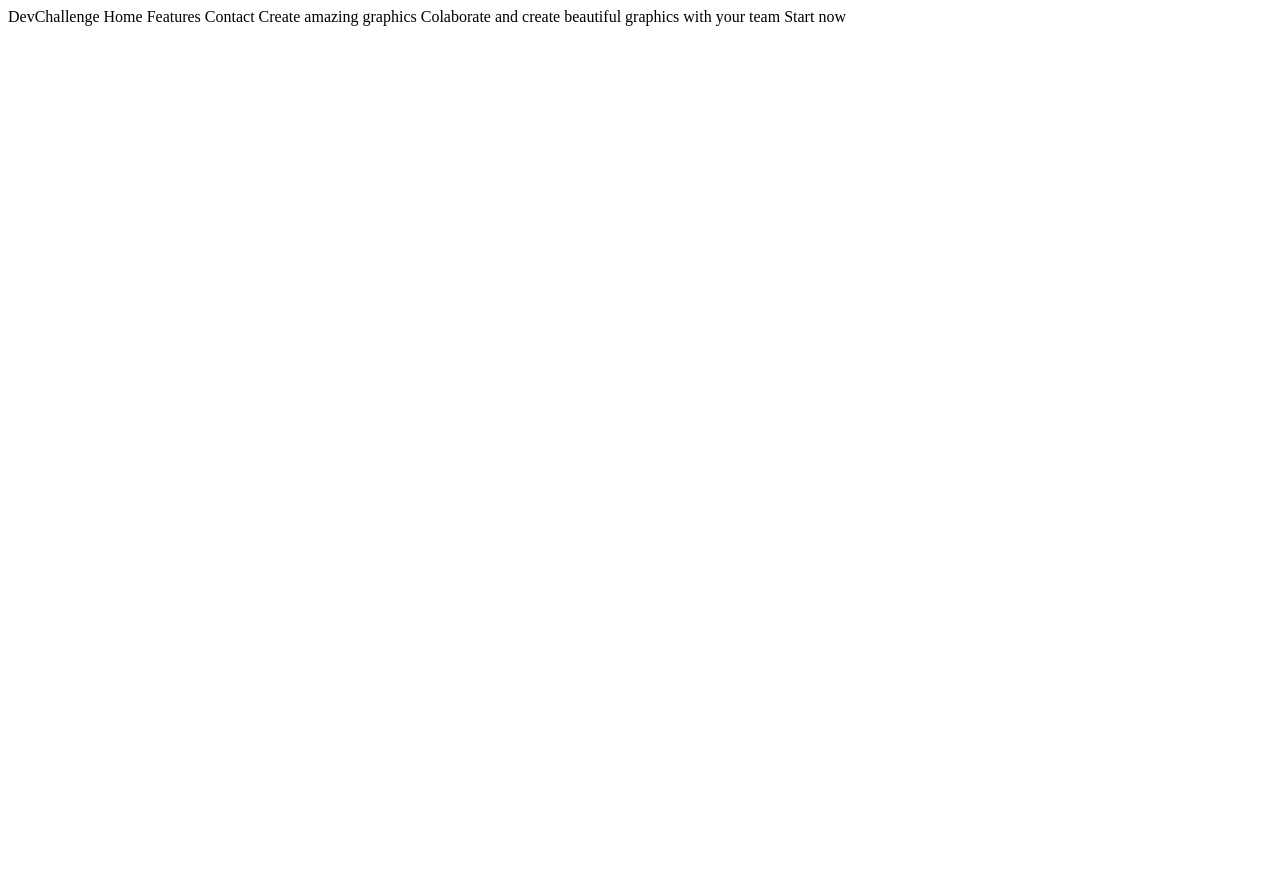
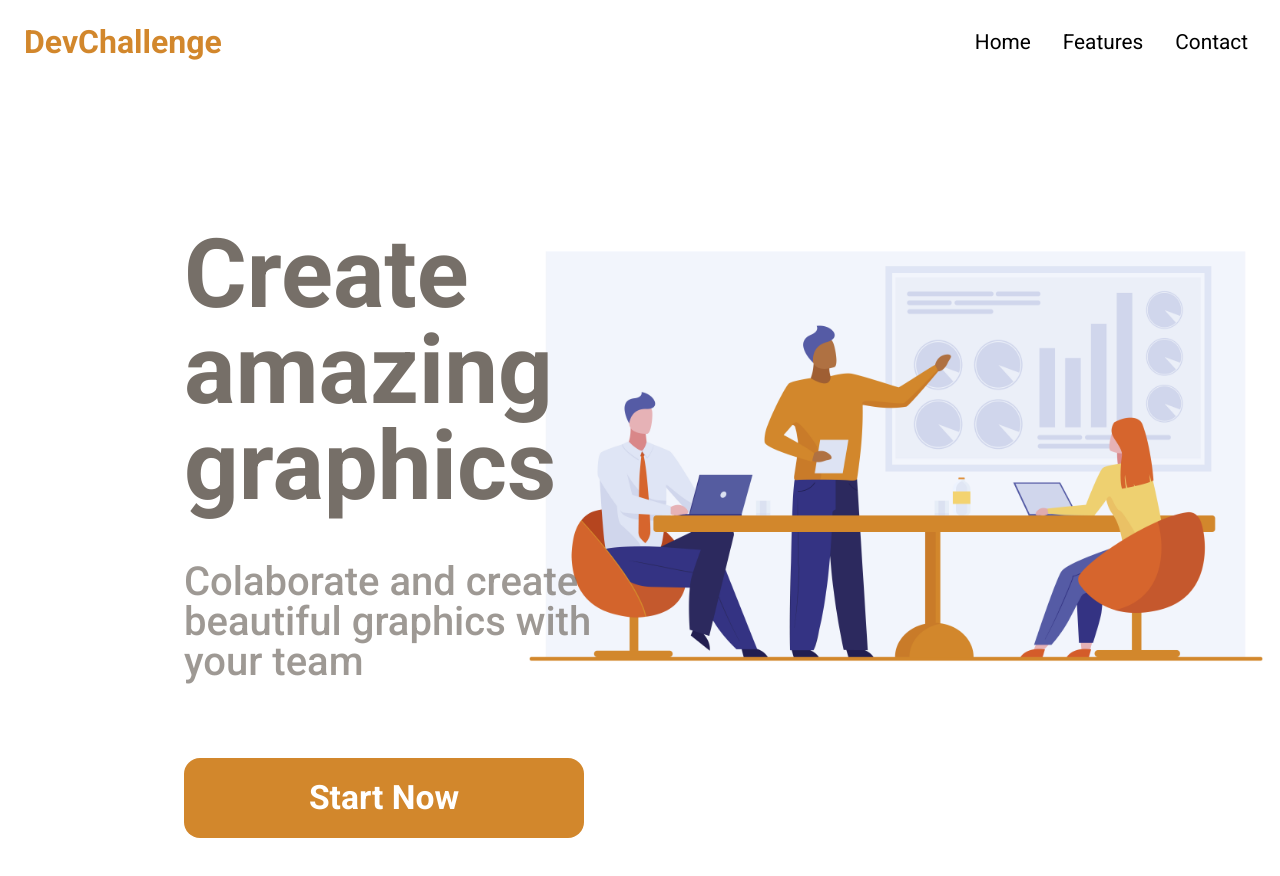
Before and after one commit to Lorenalgm/AmazingGraph, a website: page index.html in a window 1280 px wide. Before the commit the page ends 800 px from the top, so only its background shows below. Drawn offline with Linux system fonts and the light colour scheme.

Commit message:
first commit

```diff
--- a/index.html
+++ b/index.html
@@ -1,5 +1,44 @@
-DevChallenge
-Home Features Contact
-Create amazing graphics
-Colaborate and create beautiful graphics with your team
-Start now
+<!DOCTYPE html>
+<html lang="pt-br">
+
+<head>
+    <meta charset="UTF-8">
+    <meta http-equiv="X-UA-Compatible" content="IE=edge">
+    <meta name="viewport" content="width=device-width, initial-scale=1.0">
+    <title>DevChallenge</title>
+    <link rel="preconnect" href="https://fonts.gstatic.com">
+    <link href="https://fonts.googleapis.com/css2?family=Roboto:wght@400;500;700&display=swap" rel="stylesheet">
+    <link rel="stylesheet" href="./styles/reset.css">
+    <link rel="stylesheet" href="./styles/general.css">
+    <link rel="stylesheet" href="./styles/home/home.css">
+    <link rel="stylesheet" href="./styles/breakpoits.css">
+</head>
+
+<body>
+    <nav class="navbar">
+        <h2 class="navbar_title">DevChallenge</h2>
+        <div class="navbar_menu-hamburg list-hide"></div>
+        <ul class="navbar_menu-list list-hide">
+            <li class="menu-list_item"><a>Home</a></li>
+            <li class="menu-list_item"><a>Features</a></li>
+            <li class="menu-list_item"><a>Contact</a></li>
+        </ul>
+    </nav>
+    <main class="main-content">
+        <section>
+            <img src="./assets/team.jpg" alt="team">
+        </section>
+        <section>
+            <h1 class="main-content_title">
+                Create amazing graphics
+            </h1>
+            <h3 class="main-content_subtitle">
+                Colaborate and create beautiful graphics with your team
+            </h3>
+            <button type="button">Start Now</button>
+        </section>
+    </main>
+    <script src="./scripts/hamburg.js"></script>
+</body>
+
+</html>
--- /dev/null
+++ b/scripts/hamburg.js
@@ -0,0 +1,17 @@
+const navbar = document.querySelector('.navbar')
+const menuHamburg = document.querySelector('.navbar_menu-hamburg')
+const menuHamburgList = document.querySelector('.navbar_menu-list')
+
+menuHamburg.addEventListener('click', () => {
+    if (menuHamburgList.getAttribute('class').includes('list-hide')) {
+        menuHamburgList.classList.remove('list-hide')
+        navbar.classList.add('show-menu')
+        menuHamburg.classList.remove('list-hide')
+    } else {
+        menuHamburgList.classList.add('list-hide')
+        navbar.classList.remove('show-menu')
+        menuHamburg.classList.add('list-hide')
+
+    }
+
+})
--- /dev/null
+++ b/styles/breakpoits.css
@@ -0,0 +1,83 @@
+@media screen and (min-width: 550px) {
+    .navbar .navbar_title {
+        font-size: 2rem;
+    }
+    .navbar_menu-hamburg {
+        display: none;
+    }
+    .navbar_menu-list.list-hide {
+        position: relative;
+        left: 0;
+        display: flex;
+        flex-direction: row;
+        justify-content: flex-end;
+        flex: 1;
+    }
+    .navbar_menu-list.list-hide .menu-list_item {
+        margin-bottom: 0;
+        font-size: 1.3rem;
+        cursor: pointer;
+    }
+    .navbar_menu-list.list-hide .menu-list_item:hover {
+        color: var(--orange);
+    }
+    .navbar_menu-list.list-hide .menu-list_item:not(:last-child) {
+        margin-right: 2rem;
+    }
+    .navbar::before,
+    .navbar::after {
+        display: none;
+    }
+}
+
+@media screen and (min-width: 720px) {
+    /* Main content area */
+    .main-content {
+        width: 80%;
+        margin: 0 auto;
+        display: flex;
+        flex-direction: row;
+        align-items: center;
+        margin-top: 4rem;
+        padding: 3rem 1rem 3rem 8rem;
+    }
+    .main-content section {
+        padding: 0;
+        margin: 0;
+        height: 100%;
+    }
+    /* IMG */
+    .main-content section:nth-child(1) {
+        width: 60%;
+        position: absolute;
+        top: 27%;
+        right: 0;
+    }
+    .main-content section img {
+        height: 60%;
+    }
+    /* TEXT CONTENT */
+    .main-content section:nth-child(2) {
+        width: 45%;
+        z-index: 1;
+    }
+    .main-content section .main-content_title,
+    .main-content section .main-content_subtitle {
+        text-align: left;
+        margin-bottom: 3rem;
+    }
+    .main-content section .main-content_title {
+        font-size: 6rem;
+        line-height: 6rem;
+    }
+    .main-content section .main-content_subtitle {
+        font-size: 2.5rem;
+        line-height: 2.5rem;
+    }
+    .main-content section button {
+        width: 400px;
+        font-size: 2.1rem;
+        padding: 1.5rem;
+        height: 5rem;
+    }
+}
--- /dev/null
+++ b/styles/general.css
@@ -0,0 +1,14 @@
+@import url(./variables.css);
+body,
+* {
+    font-family: var(--fontFamily);
+}
+
+body {
+    overflow: hidden;
+}
+
+html,
+body {
+    height: 100%;
+}
--- /dev/null
+++ b/styles/home/home.css
@@ -0,0 +1,2 @@
+@import url(./navbar.css);
+@import url(./main.css);
--- /dev/null
+++ b/styles/home/main.css
@@ -0,0 +1,52 @@
+.main-content {
+    display: flex;
+    flex-direction: column;
+    align-items: center;
+    padding: 2rem;
+    overflow: hidden;
+}
+
+.main-content img {
+    width: 100%;
+}
+
+.main-content_title,
+.main-content_subtitle,
+.main-content button {
+    margin-top: 1.8rem;
+}
+
+.main-content_title,
+.main-content_subtitle {
+    color: var(--gray);
+    text-align: center;
+}
+
+.main-content_title {
+    font-weight: 700;
+    font-size: 2.1rem;
+    line-height: 38px;
+}
+
+.main-content_subtitle {
+    font-size: 1.1rem;
+    font-weight: 500;
+    line-height: 20px;
+    color: var(--gray);
+    opacity: 0.7;
+}
+
+.main-content button {
+    width: 80%;
+    height: 4rem;
+    border: none;
+    border-radius: 16px;
+    /* padding: 0.7rem 1rem; */
+    text-align: center;
+    vertical-align: middle;
+    font-size: 1.4rem;
+    font-weight: 700;
+    line-height: 24px;
+    color: #fff;
+    background: var(--orange);
+}
--- /dev/null
+++ b/styles/home/navbar.css
@@ -0,0 +1,119 @@
+/* General navbar */
+
+.navbar {
+    position: relative;
+    display: flex;
+    justify-content: space-between;
+    align-items: center;
+    padding: 1.5rem;
+}
+
+.navbar::after {
+    content: '';
+    position: absolute;
+    top: 100%;
+    left: 150vw;
+    width: 100vw;
+    border-bottom: 2px solid var(--orange);
+    transition: all ease-in-out 0.3s;
+}
+
+.navbar.show-menu::after {
+    content: '';
+    position: absolute;
+    top: 100%;
+    left: 0;
+    width: 100vw;
+    border-bottom: 2px solid var(--orange);
+}
+
+.navbar_title {
+    font-weight: 700;
+    font-size: 1.5rem;
+    color: var(--orange);
+}
+
+
+/* Menu hamburg */
+
+.navbar_menu-hamburg {
+    width: var(--menuHamburgWidth);
+    height: var(--menuHamburgHeight);
+    position: relative;
+}
+
+.navbar_menu-hamburg.list-hide::before {
+    content: '';
+    position: absolute;
+    cursor: pointer;
+    left: 0;
+    top: 5px;
+    border-top: var(--menuHamburgLines);
+    border-bottom: var(--menuHamburgLines);
+    width: var(--menuHamburgWidth);
+    height: var(--menuHamburgHeight);
+}
+
+.navbar_menu-hamburg.list-hide::after {
+    content: '';
+    position: absolute;
+    cursor: pointer;
+    left: 0;
+    top: -5px;
+    border-top: var(--menuHamburgLines);
+    border-bottom: var(--menuHamburgLines);
+    width: var(--menuHamburgWidth);
+    height: var(--menuHamburgHeight);
+}
+
+.navbar_menu-hamburg:not(.navbar_menu-hamburg.list-hide)::before {
+    content: '';
+    position: absolute;
+    cursor: pointer;
+    left: 0;
+    top: 5px;
+    width: var(--menuHamburgWidth);
+    height: var(--menuHamburgHeight);
+    border: none;
+    background: #000;
+    transform-origin: center center;
+    transform: translateY(-55%) rotate(45deg);
+}
+
+.navbar_menu-hamburg:not(.navbar_menu-hamburg.list-hide)::after {
+    content: '';
+    position: absolute;
+    cursor: pointer;
+    left: 0;
+    top: 5px;
+    width: var(--menuHamburgWidth);
+    height: var(--menuHamburgHeight);
+    border: none;
+    background: #000;
+    transform-origin: center center;
+    transform: translateY(-55%) rotate(-45deg);
+}
+
+
+/* Menu list content */
+
+.navbar_menu-list {
+    width: 100px;
+    padding: 0.5rem;
+    position: absolute;
+    top: 100%;
+    right: 0.5rem;
+    display: flex;
+    flex-direction: column;
+    align-items: flex-end;
+    background: #fff;
+    transition: all ease-in-out 0.3s;
+}
+
+.menu-list_item:not(:last-child) {
+    margin-bottom: 6px;
+}
+
+.navbar_menu-list.list-hide {
+    right: -100%;
+}
--- /dev/null
+++ b/styles/reset.css
@@ -0,0 +1,43 @@
+html, body, div, span, applet, object, iframe,
+h1, h2, h3, h4, h5, h6, p, blockquote, pre,
+a, abbr, acronym, address, big, cite, code,
+del, dfn, em, img, ins, kbd, q, s, samp,
+small, strike, strong, sub, sup, tt, var,
+b, u, i, center,
+dl, dt, dd, ol, ul, li,
+fieldset, form, label, legend,
+table, caption, tbody, tfoot, thead, tr, th, td,
+article, aside, canvas, details, embed,
+figure, figcaption, footer, header, hgroup,
+menu, nav, output, ruby, section, summary,
+time, mark, audio, video {
+	margin: 0;
+	padding: 0;
+	border: 0;
+	font-size: 100%;
+	font: inherit;
+	vertical-align: baseline;
+}
+/* HTML5 display-role reset for older browsers */
+article, aside, details, figcaption, figure,
+footer, header, hgroup, menu, nav, section {
+	display: block;
+}
+body {
+	line-height: 1;
+}
+ol, ul {
+	list-style: none;
+}
+blockquote, q {
+	quotes: none;
+}
+blockquote:before, blockquote:after,
+q:before, q:after {
+	content: '';
+	content: none;
+}
+table {
+	border-collapse: collapse;
+	border-spacing: 0;
+}
--- /dev/null
+++ b/styles/variables.css
@@ -0,0 +1,23 @@
+:root {
+    /* General */
+    --background: #fff;
+    /* Fonts */
+    --orange: #D2872C;
+    --gray: #766F68;
+    --fontFamily: 'Roboto', 'sans-serif';
+    --fontWeightNormal: 500;
+    --fontWeightSemiBold: 600;
+    --fontWeightBold: 700;
+    --titleSizeBig: 2.1rem;
+    --titleSize: 24px;
+    --subTitleSize: 18px;
+    /* Navbar */
+    --menuHamburgLines: 2px solid #000;
+    --menuHamburgWidth: 20px;
+    --menuHamburgHeight: 3px;
+    /* Button */
+    --btnBorderRadius: 10px;
+    --btnPadding: 8px 16px;
+    --btnBackground: var(--orange);
+    --btnColor: #fff;
+}
```
Also changed, not shown: package.json (added, +8 -0 lines).
